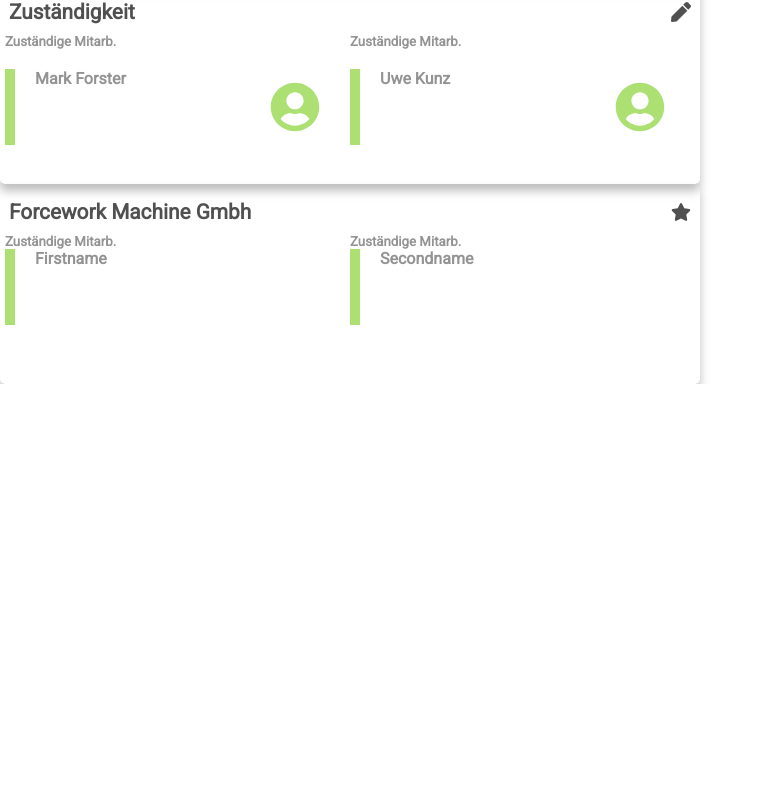
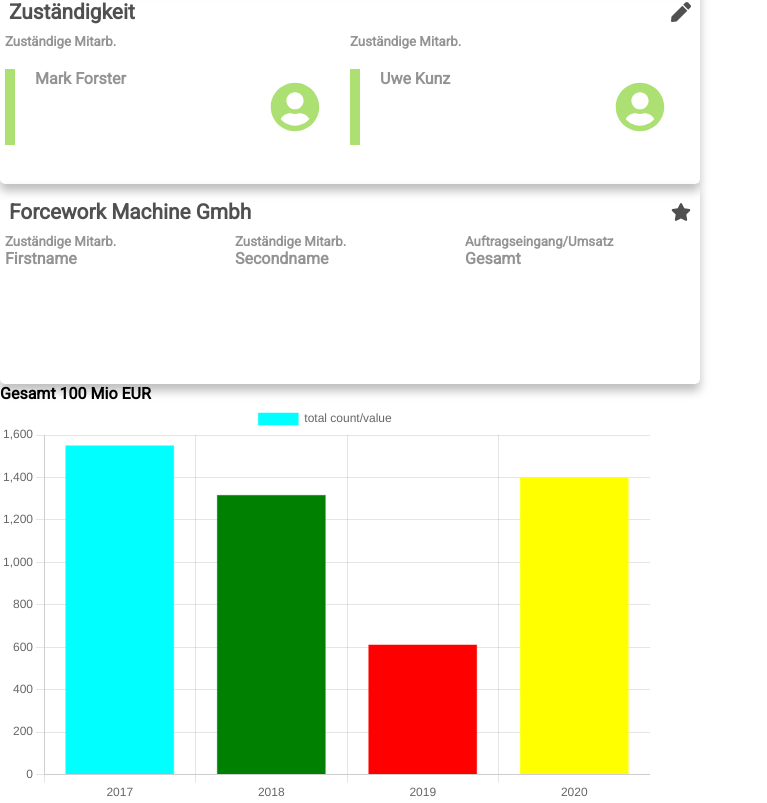
Before and after one commit to Alen002/crmcockpit, a React (Create React App) app: page / in a window 1280 px wide. Shown: the part 616-1419 px from the top of the page, without its empty margins (0-767 px from the left). Before the commit the page ends 1000 px from the top, so only its background shows below. Built offline with nearby package versions, Linux system fonts and the light colour scheme.

Commit message:
installed chart.js npm package

```diff
--- a/package.json
+++ b/package.json
@@ -6,7 +6,9 @@
     "@testing-library/jest-dom": "^5.11.4",
     "@testing-library/react": "^11.1.0",
     "@testing-library/user-event": "^12.1.10",
+    "chart.js": "^3.3.2",
     "react": "^17.0.2",
+    "react-chartjs-2": "^3.0.3",
     "react-dom": "^17.0.2",
     "react-icons": "^4.2.0",
     "react-scripts": "4.0.3",
--- a/public/index.html
+++ b/public/index.html
@@ -13,6 +13,7 @@
       href="https://fonts.googleapis.com/css2?family=Roboto&display=swap"
       rel="stylesheet"
     />
+    <script src="https://cdn.jsdelivr.net/npm/chart.js@2.9.3/dist/Chart.min.js"></script>
 
     <title>React App</title>
   </head>
--- a/src/App.js
+++ b/src/App.js
@@ -4,6 +4,7 @@ import Employee from "./components/Employee/Employee";
 import Notes from "./components/Notes/Notes";
 import Responsibility from "./components/Responsibility/Responsibility";
 import General from "./components/General/General";
+import Chart from "./components/Chart/Chart";
 
 function App() {
   return (
@@ -22,6 +23,7 @@ function App() {
         employeeSecondName="Uwe Kunz"
       />
       <General />
+      <Chart />
     </div>
   );
 }
--- /dev/null
+++ b/src/components/Chart/Chart.js
@@ -0,0 +1,55 @@
+import React from "react";
+import { Bar } from "react-chartjs-2";
+
+const Chart = () => {
+  return (
+    <div>
+      <div className="App">
+        <h4>Gesamt 100 Mio EUR</h4>
+        <div style={{ maxWidth: "650px" }}>
+          <Bar
+            data={{
+              // Name of the variables on x-axies for each bar
+              labels: ["2017", "2018", "2019", "2020"],
+              datasets: [
+                {
+                  // Label for bars
+                  label: "total count/value",
+                  // Data or value of your each variable
+                  data: [1552, 1319, 613, 1400],
+                  // Color of each bar
+                  backgroundColor: ["aqua", "green", "red", "yellow"],
+                  // Border color of each bar
+                  borderColor: ["aqua", "green", "red", "yellow"],
+                  borderWidth: 0.5,
+                },
+              ],
+            }}
+            // Height of graph
+            height={400}
+            options={{
+              maintainAspectRatio: false,
+              scales: {
+                yAxes: [
+                  {
+                    ticks: {
+                      // The y-axis value will start from zero
+                      beginAtZero: true,
+                    },
+                  },
+                ],
+              },
+              legend: {
+                labels: {
+                  fontSize: 15,
+                },
+              },
+            }}
+          />
+        </div>
+      </div>
+    </div>
+  );
+};
+
+export default Chart;
--- a/src/components/General/General.css
+++ b/src/components/General/General.css
@@ -20,16 +20,14 @@
   color: var(--green-100);
 }
 
-.generalinfo-general-green {
-  padding-left: 20px;
-  border-left: solid 10px var(--green-100);
-}
-
 .wrapper-generalinfos {
   display: grid;
-  grid-template-columns: 1fr 1fr;
+  grid-template-columns: 1fr 1fr 1fr;
 }
 
 .wrapper-generalinfo-layout {
   width: auto;
 }
+
+#myChart {
+}
--- a/src/components/General/General.js
+++ b/src/components/General/General.js
@@ -21,7 +21,7 @@ const General = () => {
         <div className="wrapper-generalinfo-layout">
           <h5>Zuständige Mitarb.</h5>
           <div className="generalinfo">
-            <div className="generalinfo-general-green">
+            <div>
               <h4>Firstname</h4>
               <ul className="display-none">
                 <li>blank</li>
@@ -31,11 +31,25 @@ const General = () => {
             </div>
           </div>
         </div>
+
         <div className="wrapper-generalinfo-layout">
           <h5>Zuständige Mitarb.</h5>
           <div className="generalinfo">
-            <div className="generalinfo-general-green">
+            <div>
               <h4>Secondname</h4>
+              <ul className="display-none">
+                <li>blank</li>
+                <li>blank</li>
+                <li>blank</li>
+              </ul>
+            </div>
+          </div>
+        </div>
+        <div className="wrapper-generalinfo-layout">
+          <h5>Auftragseingang/Umsatz</h5>
+          <div className="generalinfo">
+            <div>
+              <h4>Gesamt</h4>
               <ul className="display-none">
                 <li>blank</li>
                 <li>blank</li>
```
Also changed, not shown: src/components/Chart/Chart.css (added), 2 other files (tests, documents, lock files or other folders).
